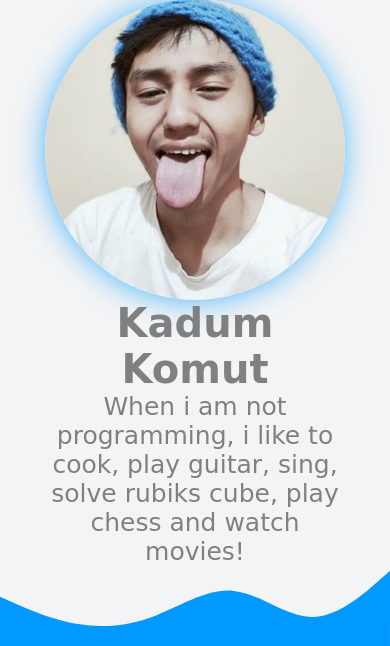
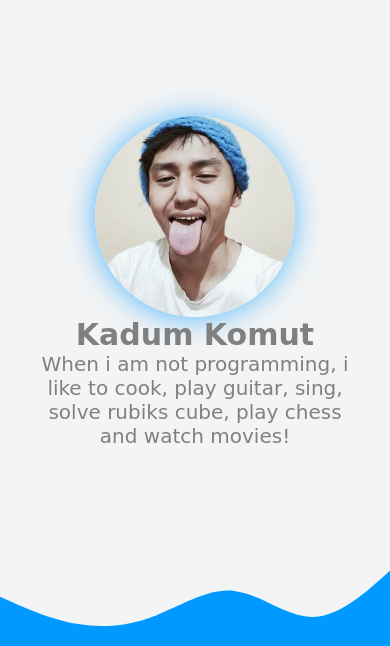
Before and after one commit to kadmon47/kadumkomut, a plain HTML site: page docs/index.html in a window 390 px wide. Shown: the part 1491-2137 px from the top of the page. Drawn offline with nearby package versions, Linux system fonts and the light colour scheme; a web font is replaced by a local one.

Commit message:
Update style.css

```diff
--- a/docs/styles/style.css
+++ b/docs/styles/style.css
@@ -310,6 +310,9 @@ footer .footer-text {
     }
   }
   @media only screen and (max-width: 780px) {
+      .contacts {
+          height: auto;
+      }
       .contacts .row {
           grid-template-columns: 1fr 1fr 1fr;
       }
@@ -338,6 +341,15 @@ footer .footer-text {
     }
     .header p {
         font-size: 15px;
+    }
+    .about .row .col img {
+        width:200px;
+    }
+    .about .row .col h1 {
+        font-size: 30px;
+    }
+    .about .row .col p {
+        font-size: 20px;
     }
   }
   @media only screen and (max-width: 575px) {
```
